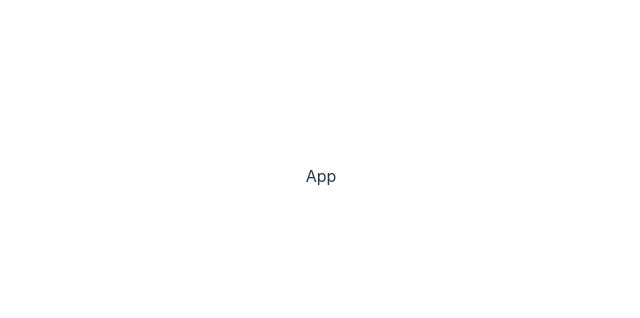
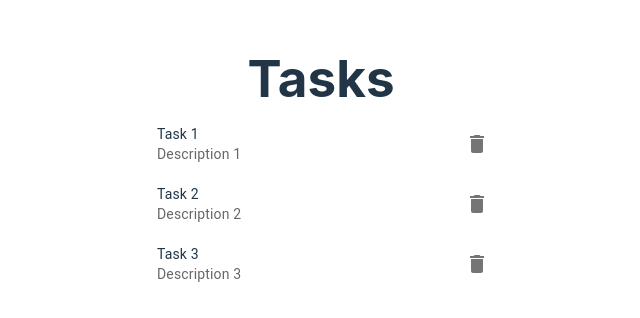
Before and after one commit to veerbal1/to-do-list-separation-of-concern, a React (Vite) app: page / in a window 1280 px wide. Shown: the part 224-542 px from the top of the page, without its empty margins (319-959 px from the left). Built offline with nearby package versions, Linux system fonts and the light colour scheme; the HTML template or start-up script is replaced by a standard one.

Commit message:
Added list at main App component

```diff
--- a/src/App.jsx
+++ b/src/App.jsx
@@ -1,8 +1,14 @@
 import { useState } from 'react';
 import './App.css';
+import TaskList from './components/tasks/TaskList';
 
 function App() {
-  return <div className="App">App</div>;
+  return (
+    <div className="App">
+      <h1>Tasks</h1>
+      <TaskList />
+    </div>
+  );
 }
 
 export default App;
```
